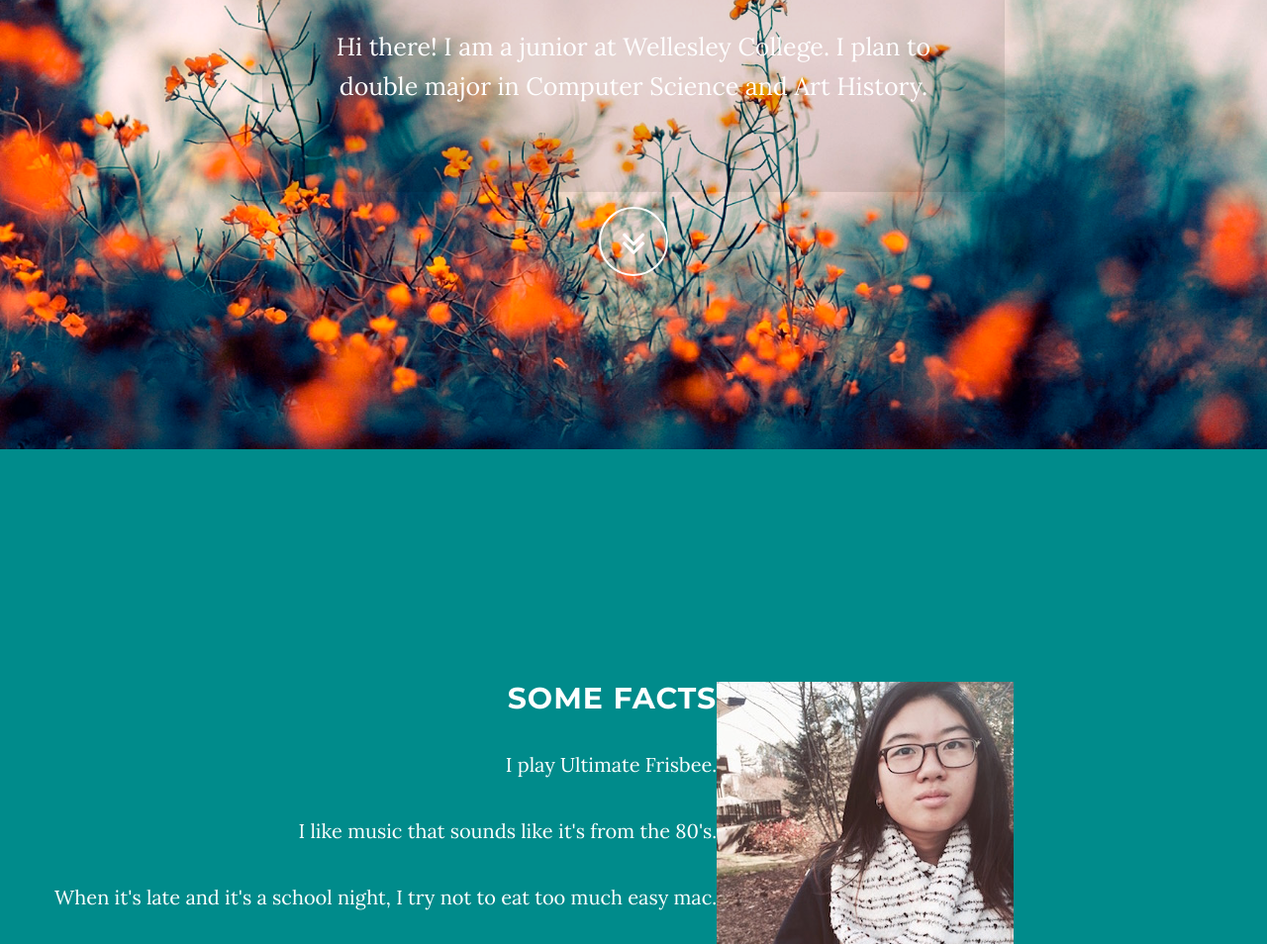
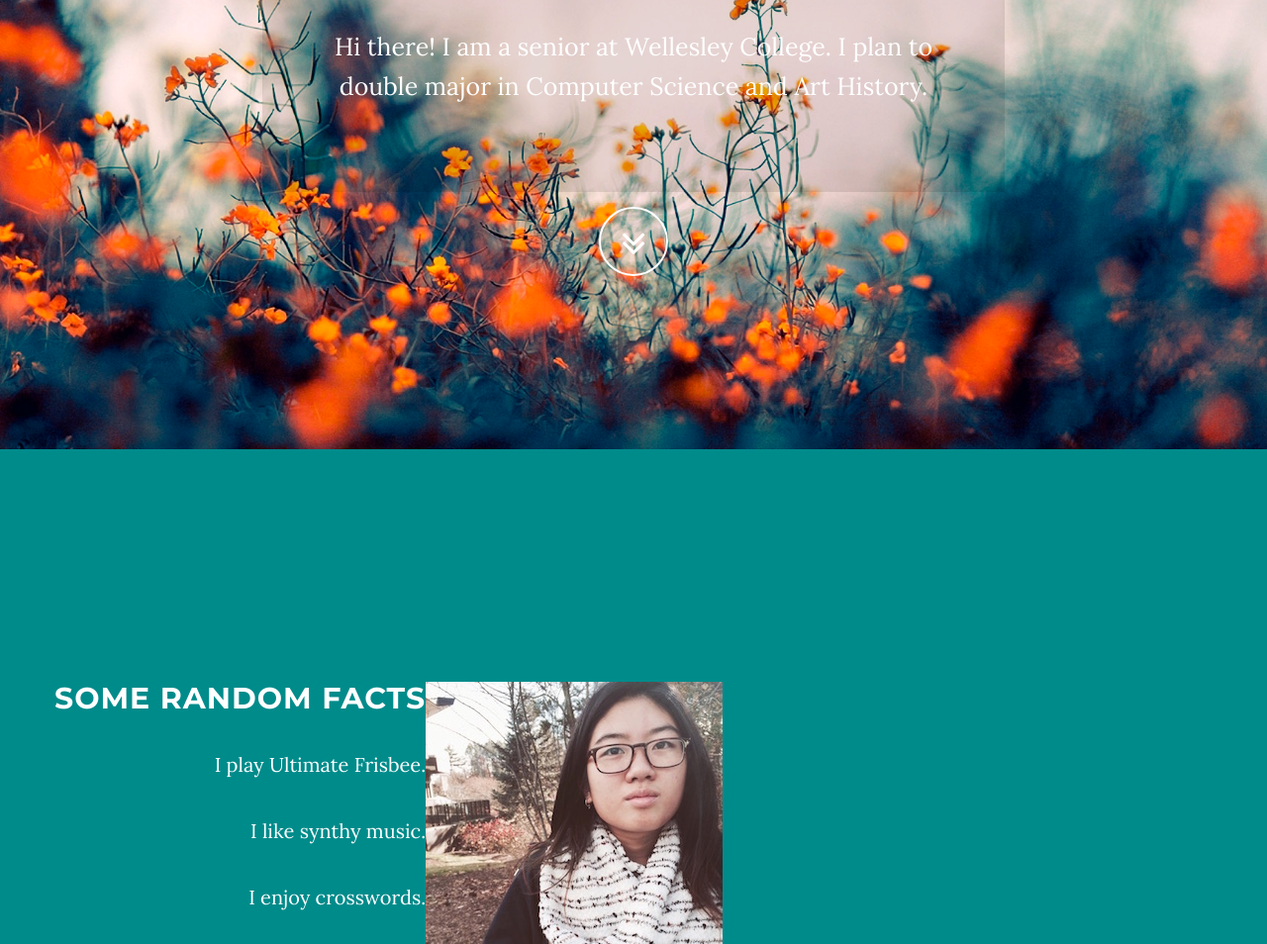
Before and after one commit to sliu4/sliu4.github.io, a plain HTML site: page index.html in a window 1280 px wide. Shown: the part 346-1300 px from the top of the page at 99% size. Drawn offline with Linux system fonts and the light colour scheme.

Commit message:
2017 adjustments

```diff
--- a/index.html
+++ b/index.html
@@ -76,7 +76,7 @@
                     <div class="col-md-8 col-md-offset-2">
                         <div class="bluebox">
                             <h1 class="brand-heading">Sheree</h1>
-                            <p class="intro-text">Hi there! I am a junior at Wellesley College. I plan to double major in Computer Science and Art History.<br></p>
+                            <p class="intro-text">Hi there! I am a senior at Wellesley College. I plan to double major in Computer Science and Art History.<br></p>
                         </div>
                         <div id="transparentbox"></div>
                         <a href="#about" class="btn btn-circle page-scroll">
@@ -93,10 +93,10 @@
         <div class="row">
              <div> <!--class="col-sm-12 col-lg-offset-2"> -->
                 <div style="float:left">
-                    <h2>Some Facts</h2>
+                    <h2>Some Random Facts</h2>
                     <p>I play Ultimate Frisbee.</p>
-                    <p>I like music that sounds like it's from the 80's.</p>
-                    <p>When it's late and it's a school night, I try not to eat too much easy mac.</p>
+                    <p>I like synthy music.</p>
+                    <p>I enjoy crosswords.</p>
                 </div>
                 <div id="mypic">
                     <img src="../img/me.jpg" style="float:left"/>
@@ -112,7 +112,7 @@
                 <div class="col-lg-8 col-lg-offset-2">
                     <h2>Some Skills</h2>
                     <p>Want to know more?</p>
-                    <a href="Liu_Sheree_Resume_2_copy.pdf" class="btn btn-default btn-lg">Yes, I am curious</a>
+                    <a href="Liu_Sheree_Resume_11.pdf" class="btn btn-default btn-lg">Yes, I am curious</a>
                 </div>
             </div>
         </div>
@@ -147,7 +147,7 @@
     <!-- Footer -->
     <footer>
         <div class="container text-center">
-            <p>Copyright &copy; Sheree Liu 2014</p>
+            <p>Copyright &copy; Sheree Liu 2017</p>
         </div>
     </footer>
 
```
Also changed, not shown: 2 other files.
